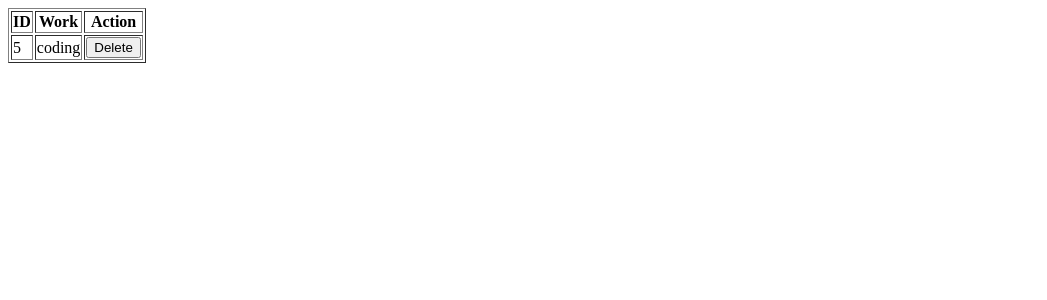
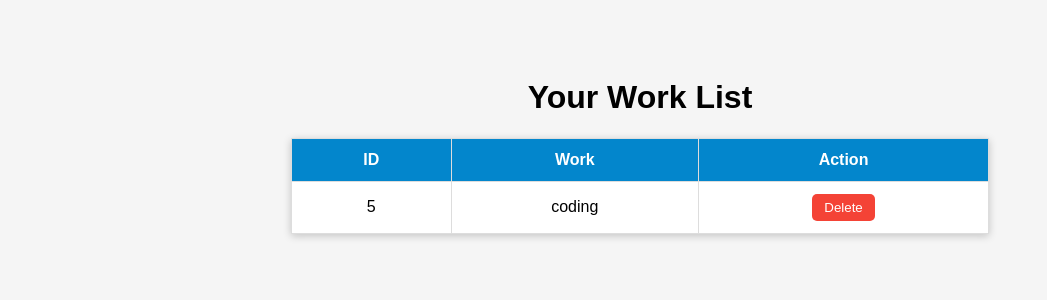
Before and after one commit to techshivamrawatt/To-Do-List, a Flask app: page /view in a window 1280 px wide. Shown: the top 300 px of the page, without its empty margins (0-1047 px from the left). Run offline with Flask 3, Linux system fonts and the light colour scheme; data comes from the database, SQL or seed files in the repository; both versions use the stored data as it was after the commit.

Commit message:
Add line

```diff
--- a/templates/view.html
+++ b/templates/view.html
@@ -1,22 +1,80 @@
 <!DOCTYPE html>
 <html lang="en">
 <head>
-    <title>Your work</title>
+    <meta charset="UTF-8">
+    <title>Your Work</title>
+    <style>
+        body {
+            font-family: Arial, sans-serif;
+            background-color: #f5f5f5;
+            text-align: center;
+            padding: 50px;
+        }
+
+        table {
+            margin: 0 auto;
+            border-collapse: collapse;
+            width: 60%;
+            box-shadow: 0 2px 8px rgba(0,0,0,0.2);
+            background-color: #fff;
+        }
+
+        th, td {
+            padding: 12px 20px;
+            border: 1px solid #ddd;
+            text-align: center;
+        }
+
+        th {
+            background-color: #0386cc;
+            color: white;
+        }
+
+        tr:nth-child(even) {
+            background-color: #f2f2f2;
+        }
+
+        tr:hover {
+            background-color: #ddd;
+        }
+
+        button {
+            padding: 6px 12px;
+            background-color: #f44336;
+            color: white;
+            border: none;
+            border-radius: 5px;
+            cursor: pointer;
+        }
+
+        button:hover {
+            background-color: #d32f2f;
+        }
+
+        a {
+            text-decoration: none;
+        }
+    </style>
 </head>
 <body>
-    <table border="1">
+    <h1>Your Work List</h1>
+    <table>
+        <thead>
             <tr>
                 <th>ID</th>
                 <th>Work</th>
                 <th>Action</th>
             </tr>
+        </thead>
 
         {% for work in datas %}
+        <tbody>
             <tr>
                 <td>{{ work[0] }}</td>
                 <td>{{ work[1] }}</td>
                 <td><a href="/delete/{{work[0]}}"><button>Delete</button></a></td>
             </tr>
+        </tbody>
         {% endfor %}
     </table>
 </body>
```
Also changed, not shown: templates/home.html (+50 -6 lines), todo.db. Lines whose indentation alone changed are shown as unchanged.
